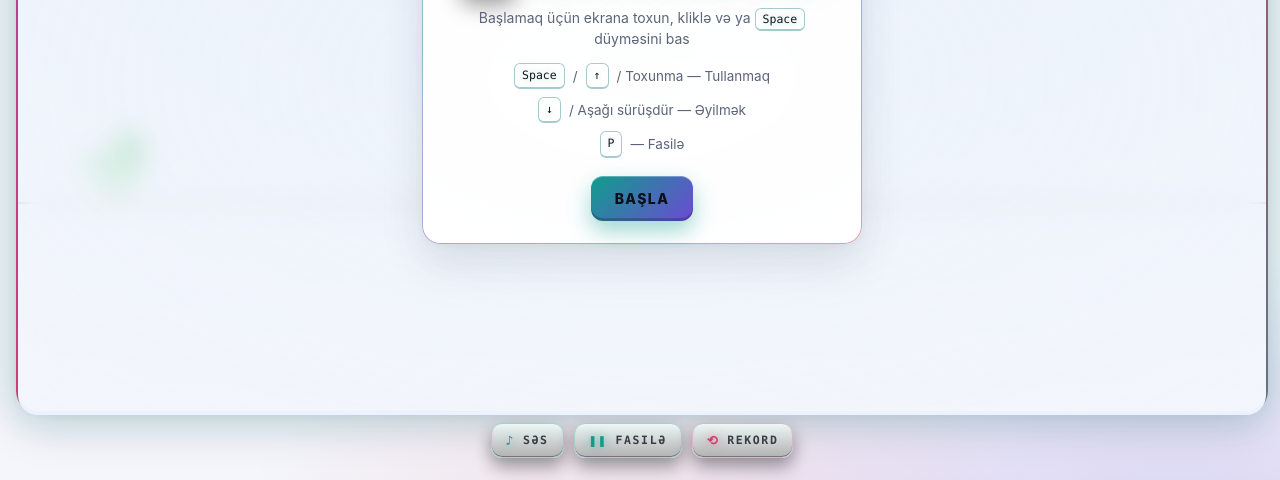
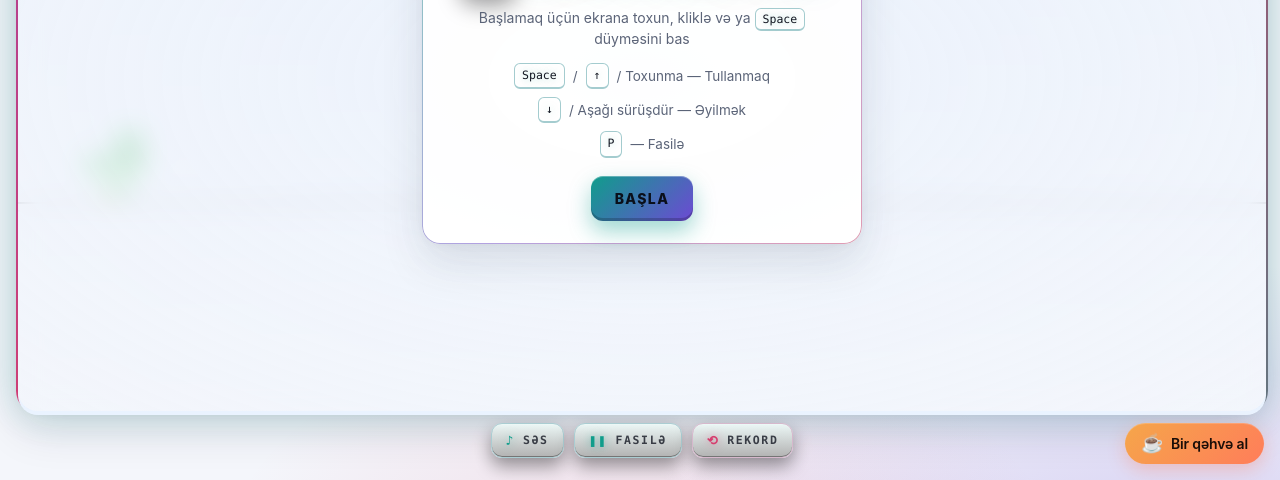
Before and after one commit to goshgarhasanov/dino-qacis, a plain HTML site: page index.html in a window 1280 px wide. Shown: the part 320-800 px from the top of the page. Drawn offline with Linux system fonts and the light colour scheme; animation ran at ten frames a second.

Commit message:
Add kofe.al support button (UI + README badge)

```diff
--- a/index.html
+++ b/index.html
@@ -80,5 +80,19 @@
   </main>
 
   <script src="game.js" defer></script>
+
+  <!-- kofe.al — bir qəhvə al -->
+  <a class="kofe-floating" href="https://kofe.al/@goshgarhasanov" target="_blank" rel="noopener noreferrer" aria-label="Bir qəhvə al — kofe.al">
+    <span class="kofe-floating__emoji" aria-hidden="true">☕</span>
+    <span class="kofe-floating__label">Bir qəhvə al</span>
+  </a>
+  <style>
+    .kofe-floating{position:fixed;right:16px;bottom:16px;z-index:9999;display:inline-flex;align-items:center;gap:8px;padding:10px 16px;border-radius:9999px;background:linear-gradient(135deg,#f5a64a 0%,#ff7d5a 100%);color:#1a0e08;text-decoration:none;font-family:Inter,-apple-system,BlinkMacSystemFont,"Segoe UI",Roboto,sans-serif;font-weight:600;font-size:14px;letter-spacing:-0.01em;box-shadow:0 6px 18px rgba(255,125,90,.32),inset 0 1px 0 rgba(255,255,255,.18);transition:transform .2s cubic-bezier(.22,1,.36,1),box-shadow .2s ease,filter .15s ease}
+    .kofe-floating:hover{transform:translateY(-2px);filter:brightness(1.06);box-shadow:0 12px 28px rgba(255,125,90,.45),inset 0 1px 0 rgba(255,255,255,.22)}
+    .kofe-floating:active{transform:translateY(0)}
+    .kofe-floating__emoji{font-size:18px;line-height:1;animation:kofe-steam 3s ease-in-out infinite}
+    @keyframes kofe-steam{0%,100%{transform:translateY(0) rotate(0)}50%{transform:translateY(-1px) rotate(-3deg)}}
+    @media (max-width:480px){.kofe-floating .kofe-floating__label{display:none}.kofe-floating{padding:12px}.kofe-floating__emoji{font-size:22px}}
+  </style>
 </body>
 </html>
```
Also changed, not shown: 1 other file.
